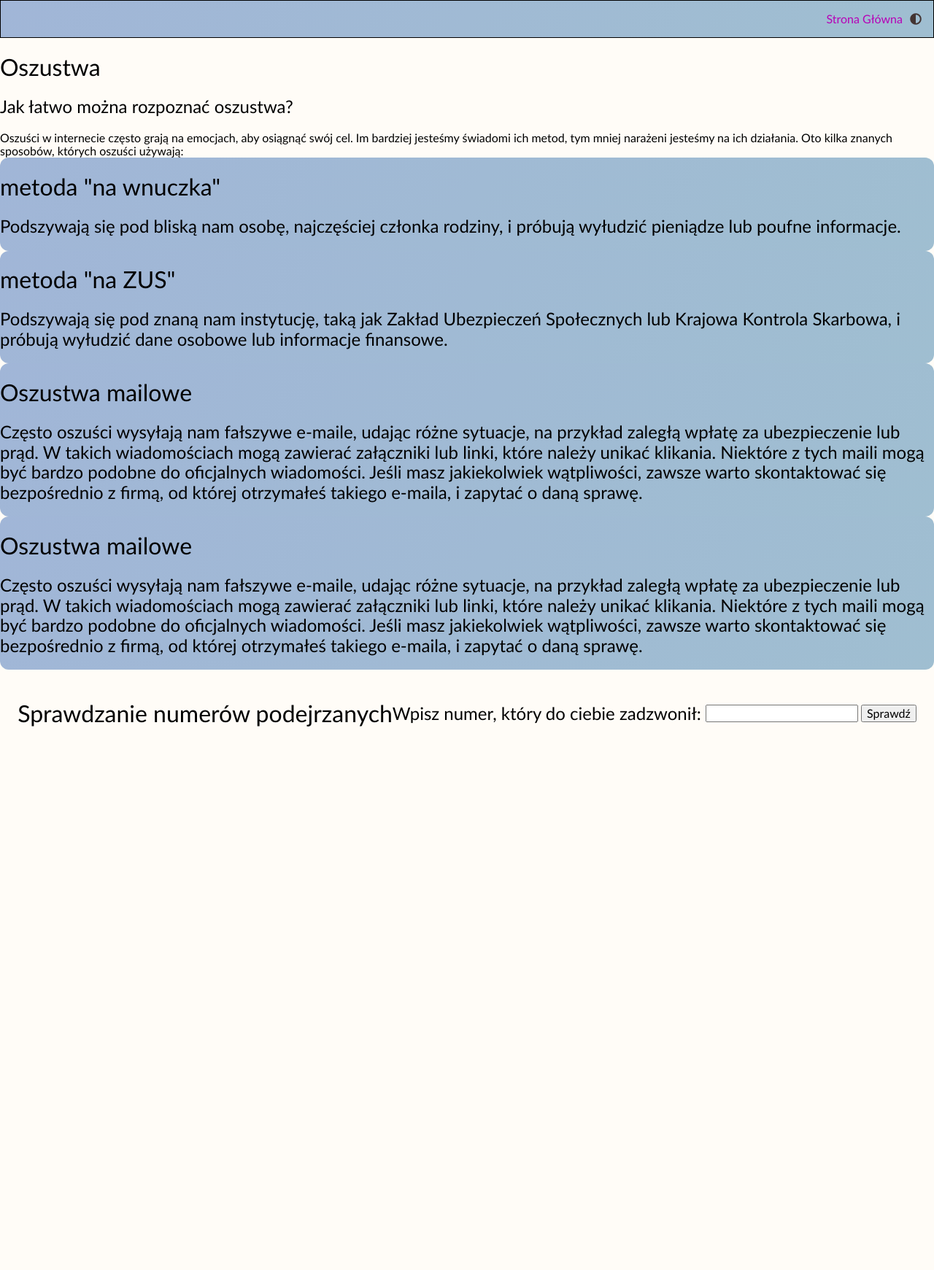
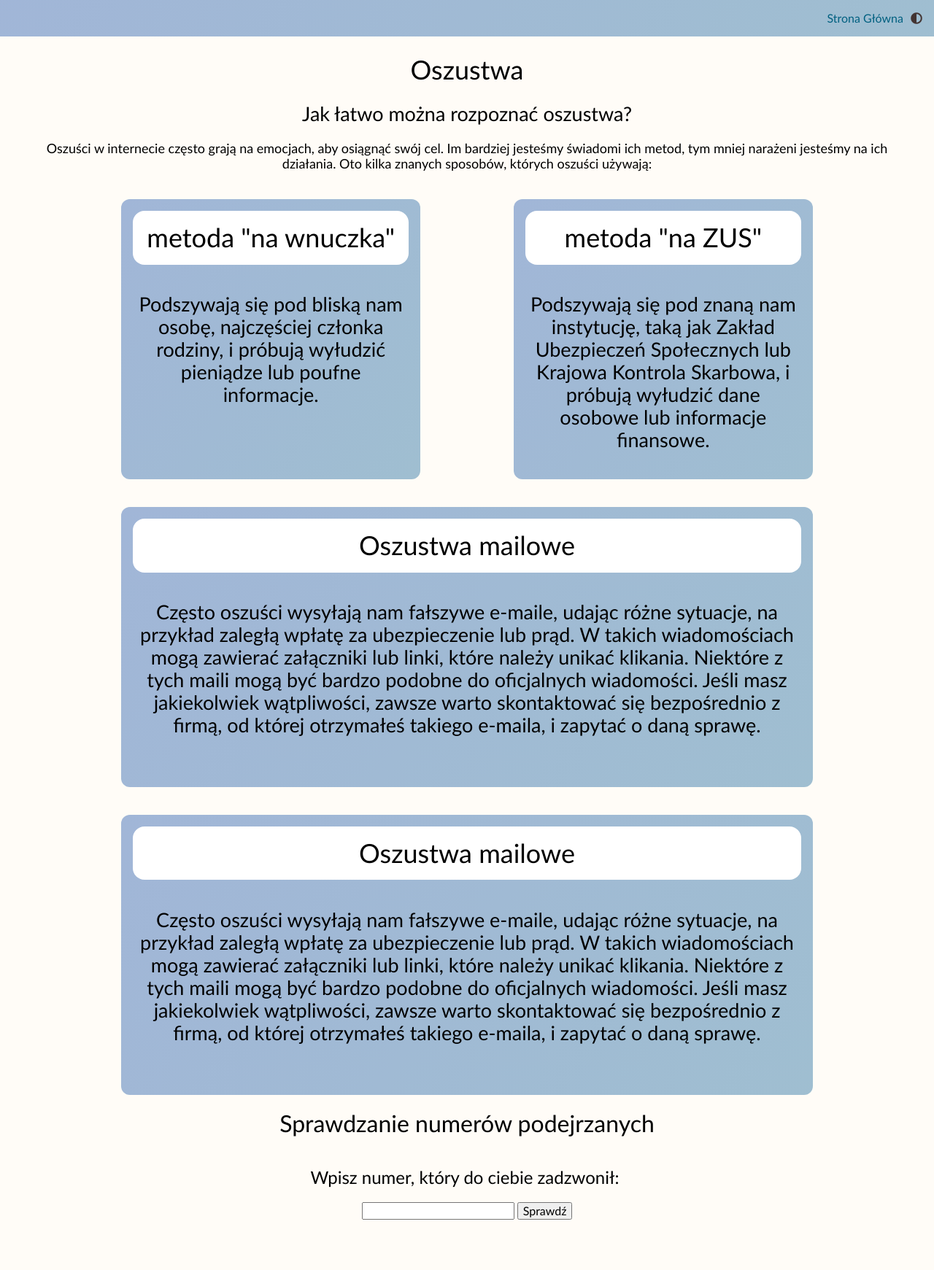
Before and after one commit to QuantumDock/HKT3, a Flask app: page /oszustwa in a window 1280 px wide. Shown: the whole page at 73% size. Before the commit the page ends 996 px from the top, so only its background shows below. Run offline with Flask 2, Linux system fonts and the light colour scheme.

Commit message:
[REPICK] styles: a lot of css changes and improved high-contrast mode

```diff
--- a/static/css/styles.css
+++ b/static/css/styles.css
@@ -29,7 +29,7 @@ h2 {
 }
 
 a {
-  color: #b701b7;
+  color: #006080;
   text-decoration: none;
 }
 
@@ -61,7 +61,6 @@ a {
   justify-content: end;
   position: static;
   padding: 16px;
-  border: 1px solid #000;
 }
 
 .navbar__button {
@@ -76,7 +75,7 @@ a {
 
 .navbar__main-page {
   margin-right: 10px;
-  color: #b701b7;
+  color: #006080;
   /* Dirt hack for high-contrast theme*/
   background: 0 !important;
   background-color: 0 !important;
@@ -130,17 +129,23 @@ a {
 
 .title__img {
   width: 100%;
+  margin-left: 2vw;
+}
+
+.title__img--high-contrast {
+  content: url("{{ url_for('static', filename='img/senior_contrast.png')}}")
 }
 
 .title__heading {
-  margin-left: 10vw;
+  margin-left: 15vw;
+  font-size: 4em;
   align-self: center;
+  color: #738290;
 }
 
 .title__about {
   grid-area: about;
   font-style: normal;
-  font-size: 16px;
   margin-left: 64px;
 }
 
@@ -153,7 +158,7 @@ a {
 .grid__element__read-more {
   margin: 0.5em 0.5em 0.5em 0;
   align-self: end;
-  color: #b701b7;
+  color: #006080;
 }
 
 .grid__element--quiz {
@@ -229,11 +234,54 @@ li {
   display: inline;
 }
 
+.scam {
+  padding: 0 3vw 0 3vw;
+  font-size: 18px;
+  text-align: center;
+}
+
+.grid__scam {
+  display: grid;
+  margin: 3vw 10vw 0 10vw;
+  grid-template-columns: 1fr 1fr;
+  column-gap: 10vw;
+  grid-template-rows: 1fr 1fr 1fr;
+  grid-template-areas:
+    "metoda metoda"
+    "mail mail"
+    "tel tel";
+  row-gap: 3vw;
+}
+
+.grid__scam--metoda > h1,
+.grid__scam--tel > h1,
+.grid__scam--mail > h1 {
+  background-color: white;
+  border-radius: 16px;
+  margin: 16px;
+  padding: 16px;
+}
+
+.grid__scam--metoda > h2,
+.grid__scam--tel > h2,
+.grid__scam--mail > h2 {
+  padding: 16px;
+}
+
+.grid__scam--mail {
+  grid-area: mail;
+}
+
+.grid__scam--tel {
+  grid-area: tel;
+}
+
 .password {
   display: flex;
-  justify-content: center;
+  justify-content: flex-start;
   align-items: center;
   height: 15vh;
+  flex-direction: column;
 }
 
 .password > p {
@@ -278,7 +326,7 @@ li {
     max-height: 50px;
     height: 50px;
 }
-.flexbox{ /* not a real flexbox */
+.flexbox { /* not a real flexbox */
     padding: 4px;
     width: 85%;
     margin: 0 auto;
@@ -286,29 +334,30 @@ li {
     vertical-align: top;
     background: linear-gradient(123deg, rgba(255,241,218,1) -5%, rgba(255,238,238,1) 105%);
 }
-.white-border{
+.white-border {
     border: solid rgba(255, 255, 255, 100)
     border-width: 10px;
     border-radius: 25px;
 }
-.pafori{
+.pafori {
     margin-top: 50px;
 }
-.toster{
+.toster {
     text-align: center;
 }
-.start-img{
+.start-img {
     width: 40%;
 }
-.start-div{
+.start-div {
     margin: 50px;
 }
-.start-img__img{
+.start-img__img {
   display: block;
   margin-left: auto;
   margin-right: auto;
   width: 90%;
 }
+
 .advice-1{
     filter: brightness(100%);
 }
```
